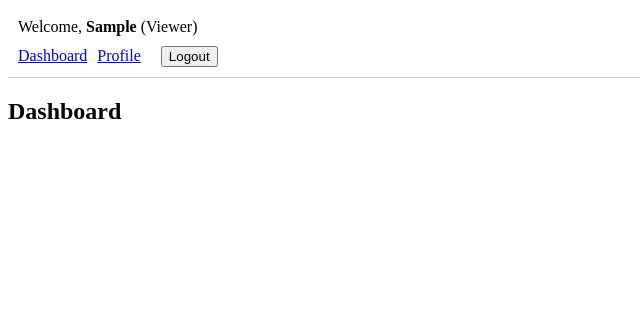
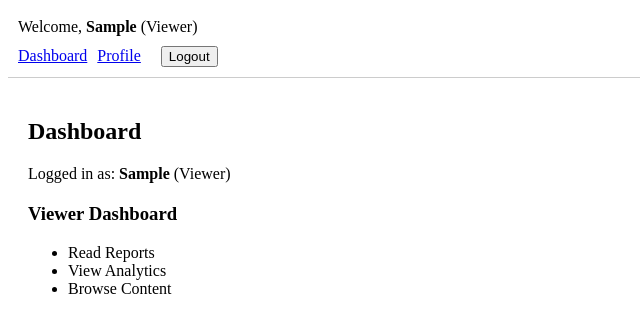
Before and after one commit to Davidemulo/roleflow, a React (Vite) app: page /login in a window 1280 px wide. Both pictures are taken after typing "Sample" into the empty fields and a click on the button "Login". Shown: the top 332 px of the page, without its empty margins (0-640 px from the left). Built offline with nearby package versions, Linux system fonts and the light colour scheme.

Commit message:
Add role-based dashboard UI for Admin, Editor, Viewer

```diff
--- a/src/pages/Dashboard.tsx
+++ b/src/pages/Dashboard.tsx
@@ -1,3 +1,50 @@
+import { useAuth } from "../context/AuthContext";
+
 export default function Dashboard() {
-  return <h2>Dashboard</h2>;
+  const { user } = useAuth();
+
+  if (!user) return null;
+
+  return (
+    <div style={{ padding: "20px" }}>
+      <h2>Dashboard</h2>
+
+      <p>
+        Logged in as: <b>{user.username}</b> ({user.role})
+      </p>
+
+      {user.role === "Admin" && (
+        <div style={{ marginTop: "20px" }}>
+          <h3>Admin Controls</h3>
+          <ul>
+            <li>Manage Users</li>
+            <li>System Settings</li>
+            <li>View Analytics</li>
+          </ul>
+        </div>
+      )}
+
+      {user.role === "Editor" && (
+        <div style={{ marginTop: "20px" }}>
+          <h3>Editor Panel</h3>
+          <ul>
+            <li>Edit Content</li>
+            <li>Manage Posts</li>
+            <li>Review Submissions</li>
+          </ul>
+        </div>
+      )}
+
+      {user.role === "Viewer" && (
+        <div style={{ marginTop: "20px" }}>
+          <h3>Viewer Dashboard</h3>
+          <ul>
+            <li>Read Reports</li>
+            <li>View Analytics</li>
+            <li>Browse Content</li>
+          </ul>
+        </div>
+      )}
+    </div>
+  );
 }
```
